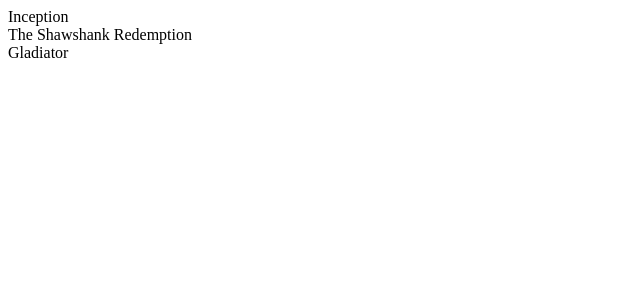
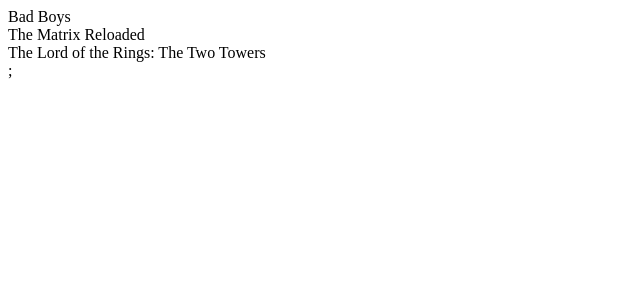
Before and after one commit to kraft-aka/myFlix-client, a React (Vite) app: page / in a window 1280 px wide. Shown: the top 300 px of the page, without its empty margins (0-640 px from the left). Built offline with nearby package versions, Linux system fonts and the light colour scheme.

Commit message:
refactor code

```diff
--- a/src/components/main-view/main-view.jsx
+++ b/src/components/main-view/main-view.jsx
@@ -1,13 +1,44 @@
-import React from 'react';
+import React from "react";
 
+// MainView init
 export class MainView extends React.Component {
+  constructor() {
+    super();
+    this.state = {
+      movies: [
+        {
+          _id: 1,
+          Title: "Bad Boys",
+          Description: "desc1...",
+          ImagePath: "...",
+        },
+        {
+          _id: 2,
+          Title: "The Matrix Reloaded",
+          Description: "desc2...",
+          ImagePath: "...",
+        },
+        {
+          _id: 3,
+          Title: "The Lord of the Rings: The Two Towers",
+          Description: "desc3...",
+          ImagePath: "...",
+        },
+      ],
+    };
+  }
 
   render() {
-    return(
-      <div className='main-view'>
-        <div>Inception</div>
-        <div>The Shawshank Redemption</div>
-        <div>Gladiator</div>
+    const { movies } = this.state;
+    if (movies.length === 0)
+      return <div className="main-view">The list is empty!</div>;
+
+    return (
+      <div className="main-view">
+        {movies.map((movie) => (
+          <div key={movie._id}>{movie.Title}</div>
+        ))}
+        ;
       </div>
     );
   }
```
Also changed, not shown: 2 other files (tests, documents, lock files or other folders).
